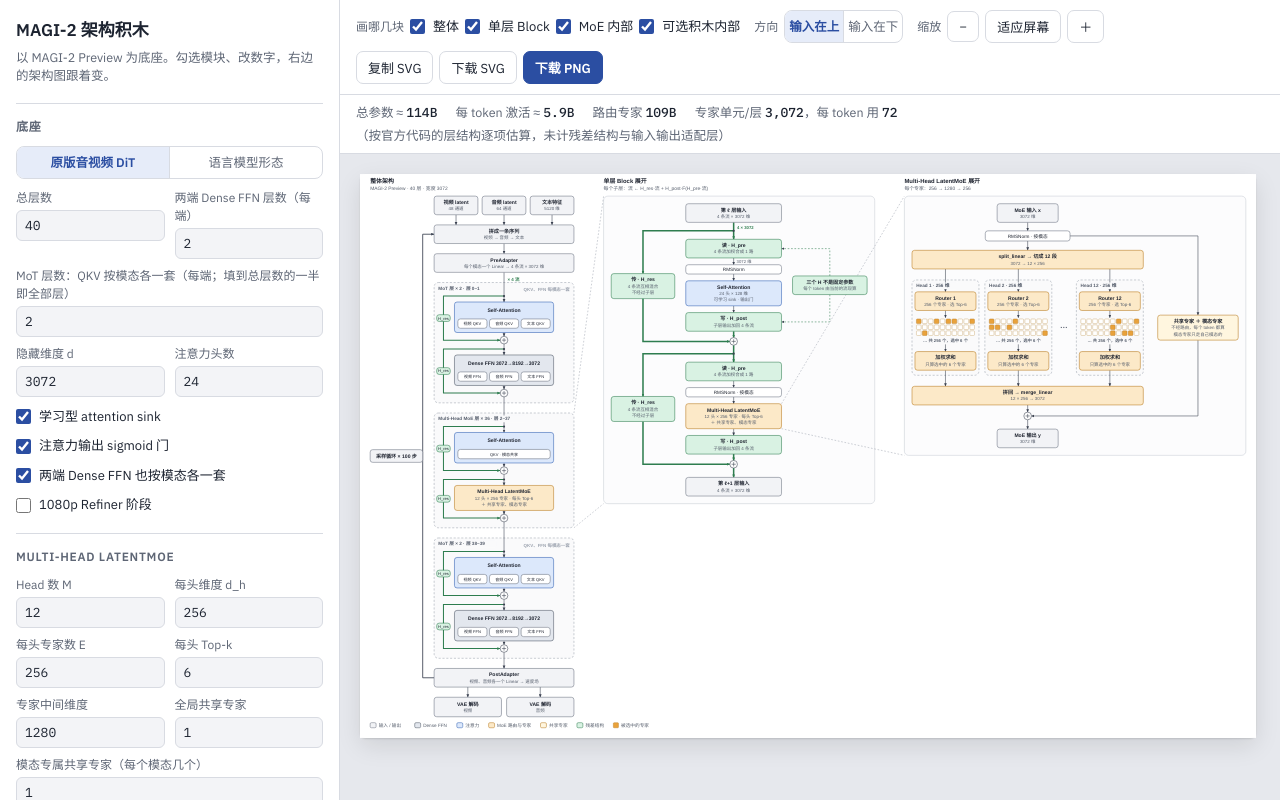
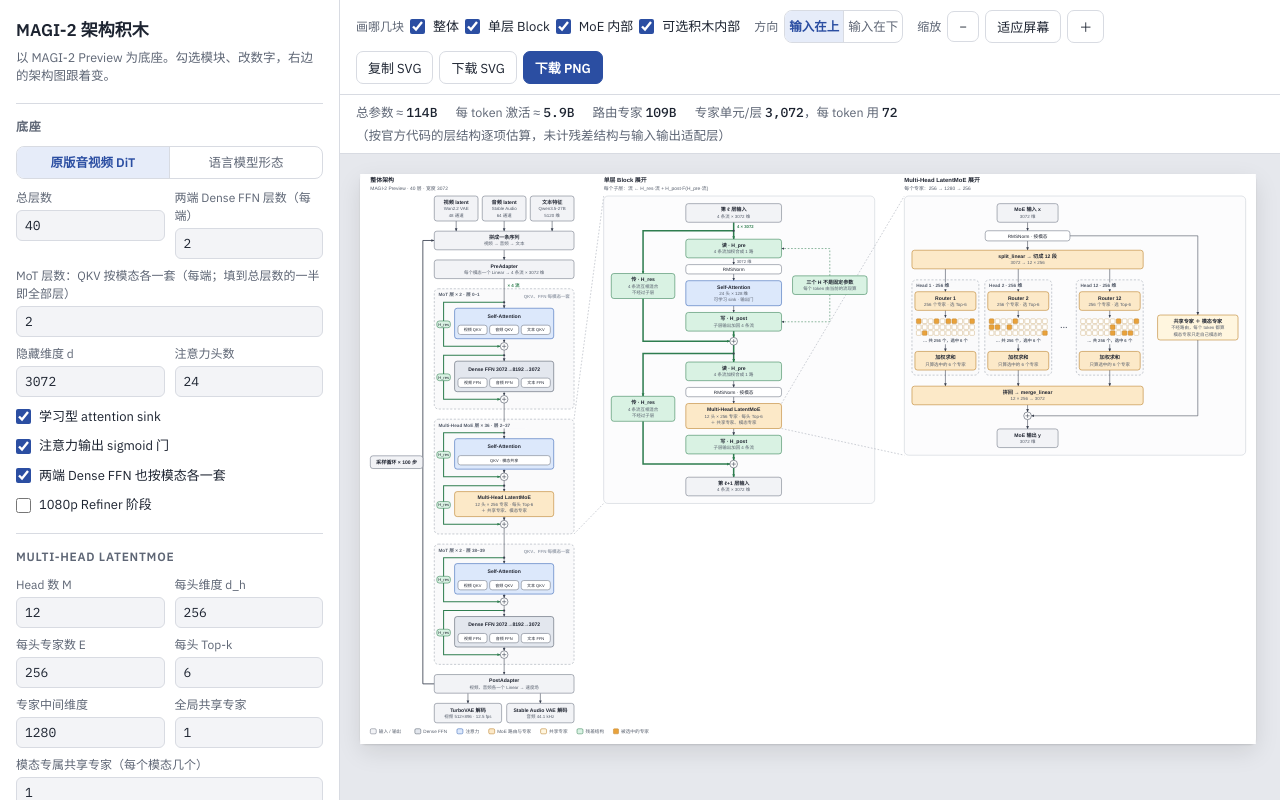
Before and after one commit to zoeycyyyy/arch-blocks, a plain HTML site: page index.html in a window 1280 px wide. Drawn offline with Linux system fonts and the light colour scheme.

Commit message:
Builder: restore VAE names and output resolution
Co-Authored-By: Claude Fable 5.2 <noreply@anthropic.com>
Claude-Session: https://claude.ai/code/session_01Q7Shi85h631qknB5p9nXkn

```diff
--- a/index.html
+++ b/index.html
@@ -279,9 +279,9 @@ function buildA(c){
     if(bus&&!from&&!busTo&&pre)busTo=r;from=bot(r);y+=h+GAP;return r;};
   let pre=null, pack=null;
   if(c.dit){
-    const bw=(MW-20)/3, ins=[["视频 latent","48 通道"],["音频 latent","64 通道"],["文本特征","5120 维"]]
-      .map((l,i)=>rect(sc,MX+i*(bw+10),y,bw,lh(2),"io",l));
-    y+=lh(2)+GAP;
+    const bw=(MW-20)/3, ins=[["视频 latent","Wan2.2 VAE","48 通道"],["音频 latent","Stable Audio","64 通道"],["文本特征","Qwen3.5-27B","5120 维"]]
+      .map((l,i)=>rect(sc,MX+i*(bw+10),y,bw,lh(3),"io",l));
+    y+=lh(3)+GAP;
     const pk=rect(sc,MX,y,MW,lh(2),"io",["拼成一条序列","视频 → 音频 → 文本"]);
     ins.forEach(r=>edge(sc,[bot(r),[r.x+r.w/2,pk.y]]));
     pack=pk;from=bot(pk);y+=pk.h+GAP;
@@ -357,8 +357,8 @@ function buildA(c){
     const hw=(MW-12)/2, lx=MX, rx=MX+hw+12, hb=smp.y+smp.h;let y2=y, vfrom=[lx+hw/2,hb];
     if(c.refiner){const rf=rect(sc,lx,y,hw,lh(4),"dense",["Refiner（另一套权重）","latent 上采样 + 重新加噪","30 层 · 宽 4096 · 5 步","普通残差 · 局部窗口注意力"]);
       edge(sc,[vfrom,top(rf)]);vfrom=bot(rf);y2=y+rf.h+GAP;}
-    const vd=rect(sc,lx,y2,hw,46,"io",["VAE 解码","视频"]);
-    const ad=rect(sc,rx,y2,hw,46,"io",["VAE 解码","音频"]);
+    const vd=rect(sc,lx,y2,hw,46,"io",["TurboVAE 解码",c.refiner?"视频 1088×1920 · 25 fps":"视频 512×896 · 12.5 fps"]);
+    const ad=rect(sc,rx,y2,hw,46,"io",["Stable Audio VAE 解码","音频 44.1 kHz"]);
     edge(sc,[vfrom,top(vd)]);edge(sc,[[rx+hw/2,hb],top(ad)]);
   }else{
     node(["RMSNorm → LM Head",sdim+" 维 → 词表 logits"],"io");
```
